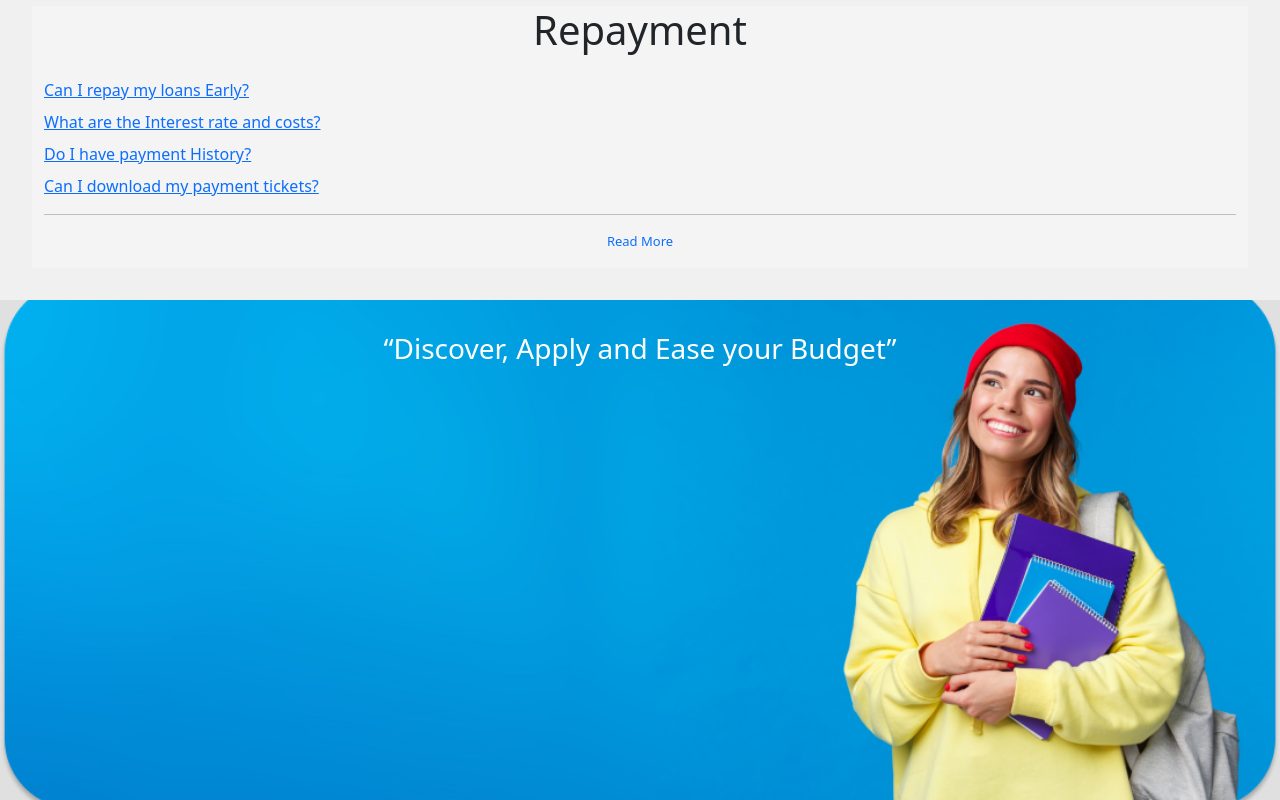
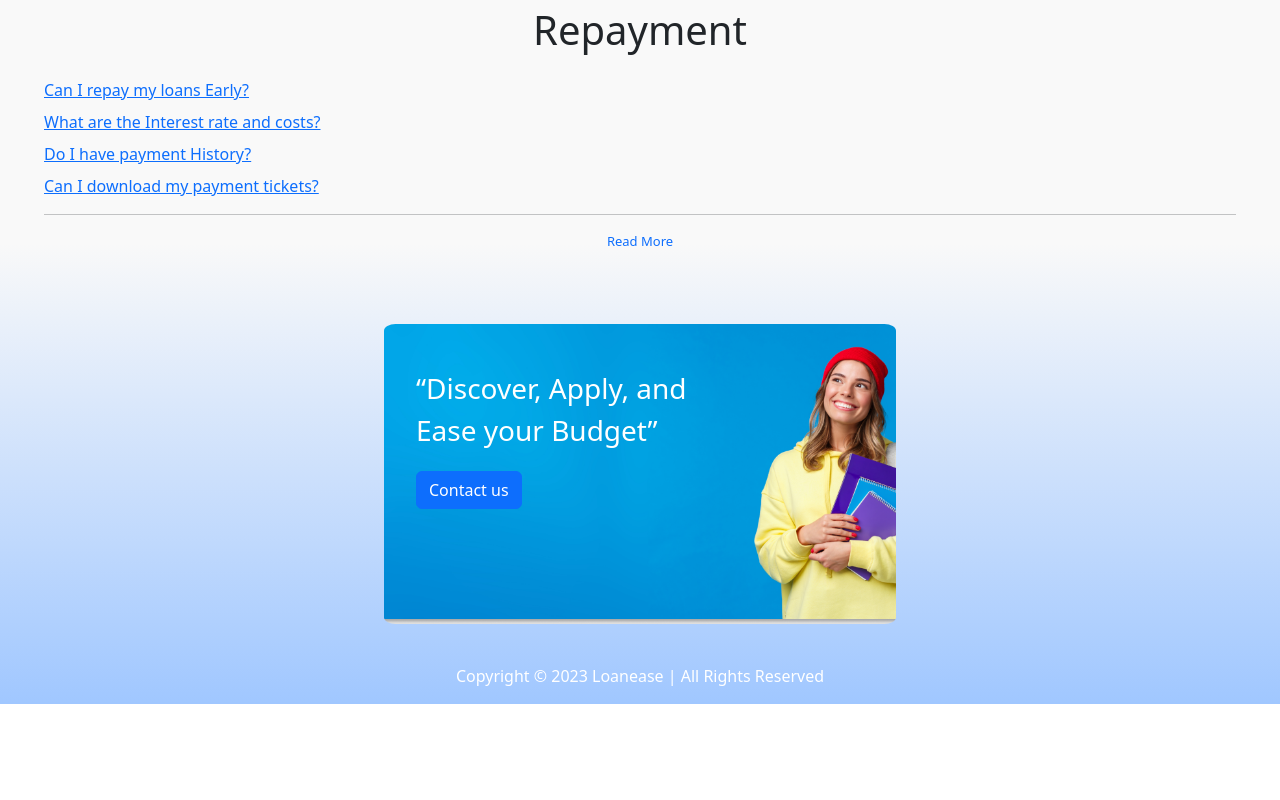
Before and after one commit to vaneetkau/tealproject, a React (Create React App) app in the folder frontend/client/: page /FaqPage in a window 1280 px wide. Shown: the part 831-1631 px from the top of the page. After the commit the page ends 1535 px from the top, so only its background shows below. Built offline with nearby package versions, Linux system fonts and the light colour scheme.

Commit message:
style changes

```diff
--- a/frontend/client/src/components/LandingPage/AboutPage.jsx
+++ b/frontend/client/src/components/LandingPage/AboutPage.jsx
@@ -2,17 +2,23 @@ import React from "react";
 // import Header from './Header';
 import Footer from "./Footer";
 import blueBannerImage from "./blue-banner.png";
-// import girlBannerImg from "./girl-banner.png";
+import girlBannerImg from './girl-banner.png';
 import Navigationbar from "../Navigationbar/Navigationbar";
 
 const AboutPage = () => {
   return (
-    <div style={{ background: "linear-gradient(to top, #A0C7FF 0%, #F9F9F9 30%, #F9F9F9 70%, #FFFFFF 100%)" }}>
-      {/* <Header /> */}
+    <div
+      style={{
+        background:
+          'linear-gradient(to top, #A0C7FF 0%, #F9F9F9 30%, #F9F9F9 70%, #FFFFFF 100%)',
+      }}
+    >
       <Navigationbar />
       <ImageSection />
 
       <FeaturesSection />
+      <TwoColumnSection />
+
       <Footer />
     </div>
   );
@@ -66,6 +72,31 @@ const FeaturesSection = () => {
   );
 };
 
+const TwoColumnSection = () => {
+  const imageSectionStyle = {
+    textAlign: 'left',
+    padding: '2rem',
+    backgroundColor: '#e0e0e0',
+    backgroundImage: `url(${girlBannerImg})`,
+    backgroundSize: 'cover',
+    backgroundPosition: 'center',
+    position: 'relative',
+    borderRadius:'2.25%',
+    width:'40%',
+    height:'300px'
+  };
+
+  return (
+    <section className=" w-80 m-4 d-inline-block" style={imageSectionStyle}>
+      <h3 className="text-white pt-3">“Discover, Apply, and</h3>
+      <h3 className="text-white">Ease your Budget”</h3>
+      <button className="btn btn-primary btn-md mt-3">
+        Contact us
+      </button>{' '}
+    </section>
+  );
+};
+
 const loremIpsum = 'abcd';
 
 export default AboutPage;
--- a/frontend/client/src/components/LandingPage/Contact.jsx
+++ b/frontend/client/src/components/LandingPage/Contact.jsx
@@ -36,7 +36,7 @@ const ContactSection = () => {
 
 const ContactForm = () => {
   return (
-    <div className="container mb-5 border border-2 rounded rounded-5" style={{ backgroundColor: "#F9F9F9" }}>
+    <div className="container  border border-2 rounded rounded-5" style={{ backgroundColor: "#F9F9F9" }}>
       <div className="row justify-content-center">
         <div className="col-md-12">
           <form style={{ padding: "10px" }}>
--- a/frontend/client/src/components/LandingPage/FaqPage.jsx
+++ b/frontend/client/src/components/LandingPage/FaqPage.jsx
@@ -26,12 +26,11 @@ const ImageSection = () => {
   const imageSectionStyle = {
     textAlign: "center",
     padding: "2rem",
-    backgroundColor: "#e0e0e0",
     backgroundImage: `url(${blueBannerImage})`,
     backgroundSize: "cover",
     backgroundPosition: "center",
-    height: "300px", // Set your preferred height for the section
-    position: "relative", // Ensure relative positioning for text overlay
+    height: "300px",
+    position: "relative",
   };
   return (
     <section className=" w-100 h-25 d-inline-block" style={imageSectionStyle}>
@@ -43,7 +42,7 @@ const ImageSection = () => {
 const TextSection = () => {
   return (
     <section style={textSectionStyle}>
-      <div className="container-fluid text-left" style={{ backgroundColor: "#F4F4F4" }}>
+      <div className="container-fluid text-left">
         <div className="row">
           <div className="col">
             <h1 className="text-left mb-4">Applying</h1>
@@ -80,7 +79,7 @@ const TextSection = () => {
 const TextSection2 = () => {
   return (
     <section style={textSectionStyle}>
-      <div className="container-fluid text-left" style={{ backgroundColor: "#F4F4F4" }}>
+      <div className="container-fluid text-left">
         <div className="row">
           <div className="col">
             <h1 className="text-left mb-4">General</h1>
@@ -122,7 +121,7 @@ const TextSection2 = () => {
 const TextSection3 = () => {
   return (
     <section style={textSectionStyle}>
-      <div className="container-fluid text-left" style={{ backgroundColor: "#F4F4F4" }}>
+      <div className="container-fluid text-left">
         <div className="row">
           <div className="col">
             <h1 className="text-left mb-4">Repayment</h1>
@@ -163,34 +162,32 @@ const TextSection3 = () => {
 
 const TwoColumnSection = () => {
   const imageSectionStyle = {
-    textAlign: "center",
-    padding: "2rem",
-    backgroundColor: "#e0e0e0",
+    textAlign: 'left',
+    padding: '2rem',
+    backgroundColor: '#e0e0e0',
     backgroundImage: `url(${girlBannerImg})`,
-    backgroundSize: "cover",
-    backgroundPosition: "center",
-    height: "500px", // Set your preferred height for the section
-    position: "relative", // Ensure relative positioning for text overlay
+    backgroundSize: 'cover',
+    backgroundPosition: 'center',
+    position: 'relative',
+    borderRadius: '2.25%',
+    width: '40%',
+    height: '300px',
+    margin:'auto'
   };
 
   return (
-    <section className=" w-100 d-inline-block" style={imageSectionStyle}>
-      <h3 className="text-white">“Discover, Apply and Ease your Budget”</h3>
-    </section>
+    <div className="text-center">
+      <section className=" w-80 m-4 d-inline-block" style={imageSectionStyle}>
+        <h3 className="text-white pt-3">“Discover, Apply, and</h3>
+        <h3 className="text-white">Ease your Budget”</h3>
+        <button className="btn btn-primary btn-md mt-3">Contact us</button>{' '}
+      </section>
+    </div>
   );
 };
 
 const textSectionStyle = {
   padding: "2rem",
-  backgroundColor: "#f0f0f0",
-};
-
-const sectionStyle = {
-  display: "flex",
-  alignItems: "center",
-  justifyContent: "space-between",
-  padding: "2rem",
-  backgroundColor: "#f0f0f0",
 };
 
 // Add responsive styles
--- a/frontend/client/src/components/LandingPage/Footer.jsx
+++ b/frontend/client/src/components/LandingPage/Footer.jsx
@@ -3,7 +3,7 @@ import React from "react";
 
 const Footer = () => {
   return (
-    <footer className="fixed-bottom" style={footerStyle}>
+    <footer style={footerStyle}>
       Copyright © 2023 Loanease | All Rights Reserved
     </footer>
   );
```
